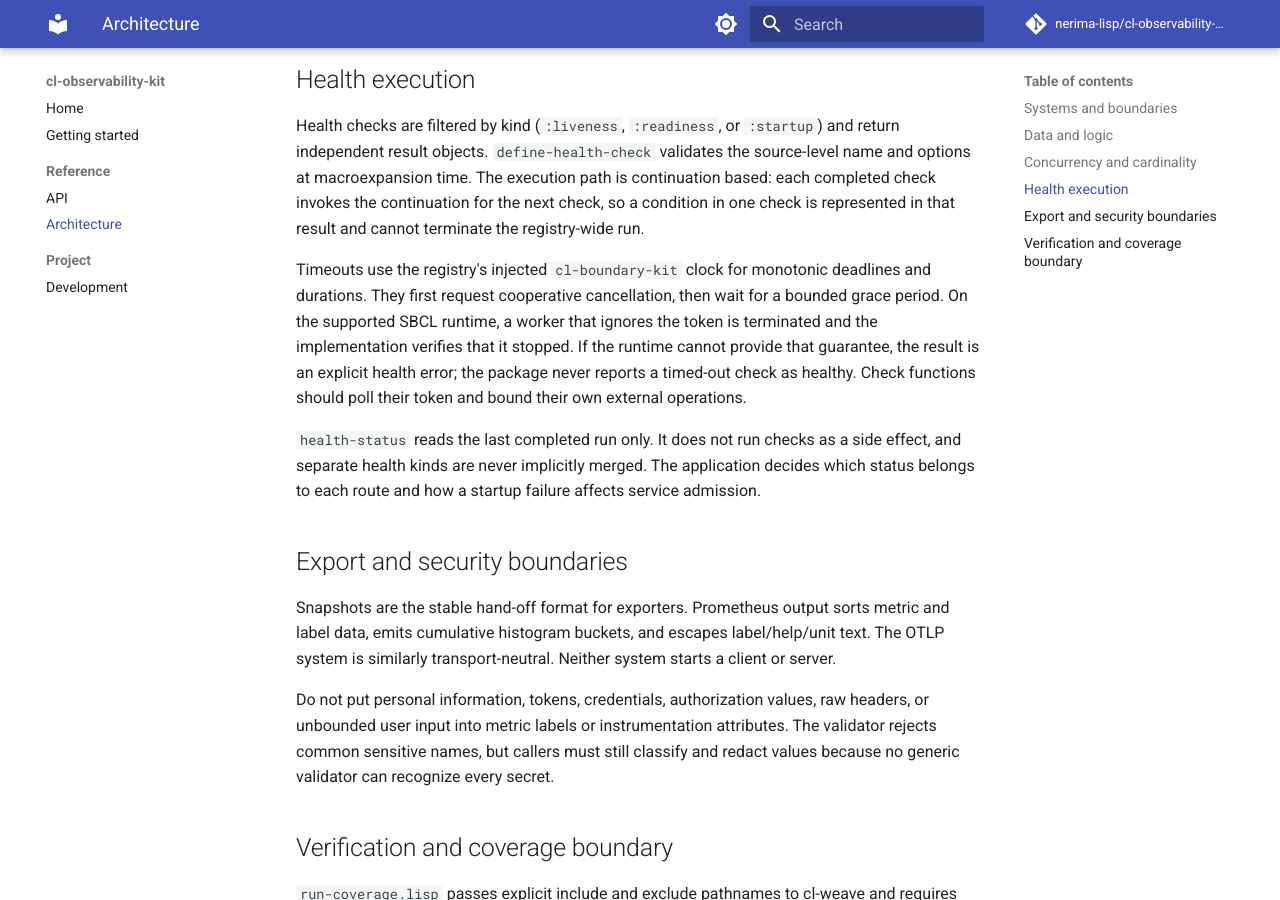
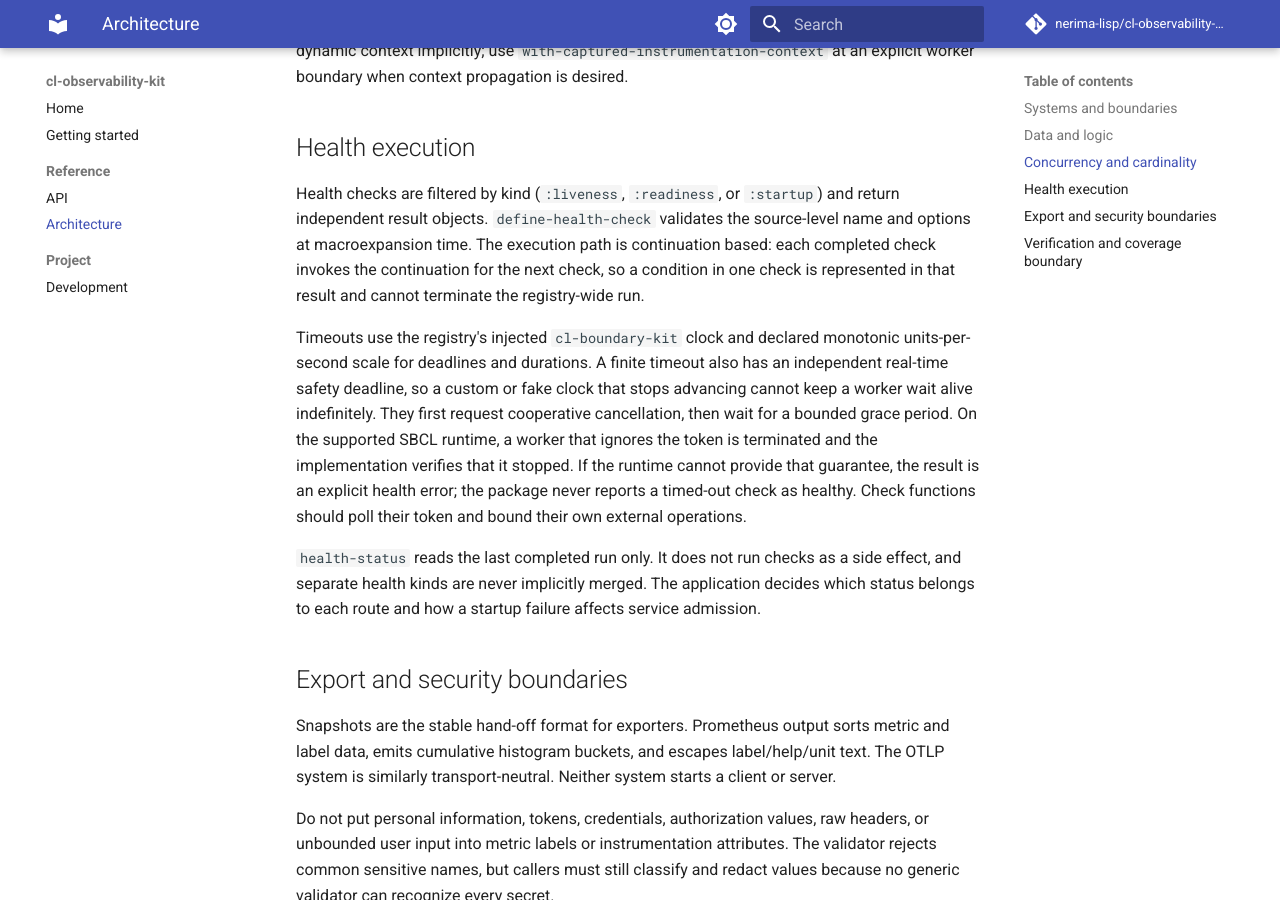
Before and after one commit to nerima-lisp/cl-observability-kit, an MkDocs documentation site: the page built from docs/src/reference/architecture.md, in a window 1280 px wide and 900 px high, scrolled down 2213 px. Built offline with MkDocs 1.6.1 and Material for MkDocs 9.7.7, drawn with Linux system fonts in a browser that asks for light colours; comment, search, counter and statistics services are not loaded; some of the changed text lies outside the part shown.

Commit message:
Harden health clock liveness

```diff
--- a/docs/src/reference/architecture.md
+++ b/docs/src/reference/architecture.md
@@ -25,6 +25,9 @@ the injectable wall/monotonic clock protocol. `cl-date-kit` remains a flake
 input because it is followed by the nerima-lisp dependency graph, but it is
 not a direct source dependency here. Optional systems add only the integration
 they need.
+
+Health registries also declare the monotonic clock's units-per-second scale, so
+custom clocks do not inherit an implicit SBCL timing unit.
 
 ## Data and logic
 
@@ -88,9 +91,12 @@ continuation based: each completed check invokes the continuation for the next
 check, so a condition in one check is represented in that result and cannot
 terminate the registry-wide run.
 
-Timeouts use the registry's injected `cl-boundary-kit` clock for monotonic
-deadlines and durations. They first request cooperative cancellation, then
-wait for a bounded grace period. On the supported SBCL runtime, a worker that
+Timeouts use the registry's injected `cl-boundary-kit` clock and declared
+monotonic units-per-second scale for deadlines and durations. A finite timeout
+also has an independent real-time safety deadline, so a custom or fake clock
+that stops advancing cannot keep a worker wait alive indefinitely. They first
+request cooperative cancellation, then wait for a bounded grace period. On the
+supported SBCL runtime, a worker that
 ignores the token is terminated and the implementation verifies that it
 stopped. If the runtime cannot provide that guarantee, the result is an
 explicit health error; the package never reports a timed-out check as healthy.
```
Also changed, not shown: docs/src/reference/api.md (+5 -1 lines), 7 other files.
